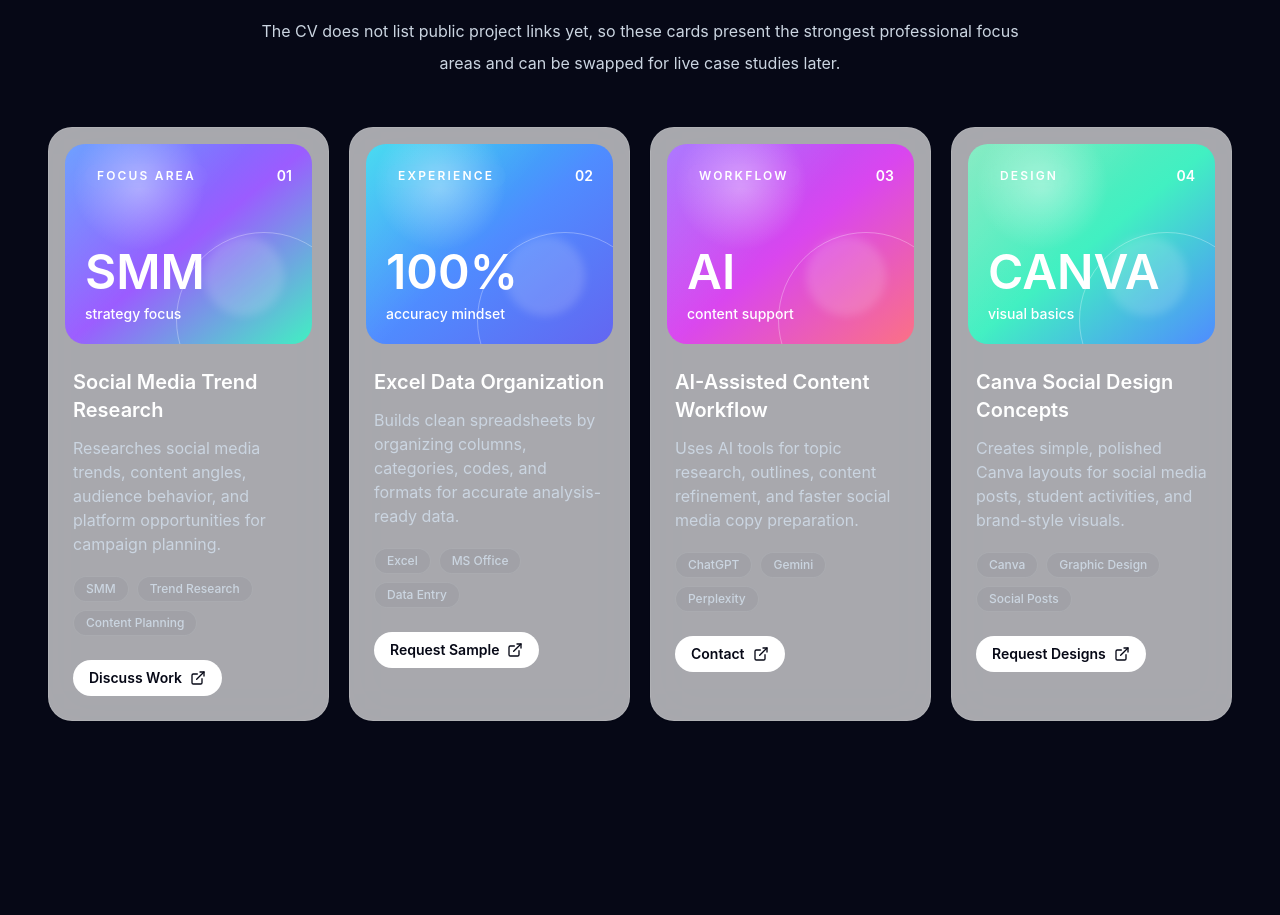
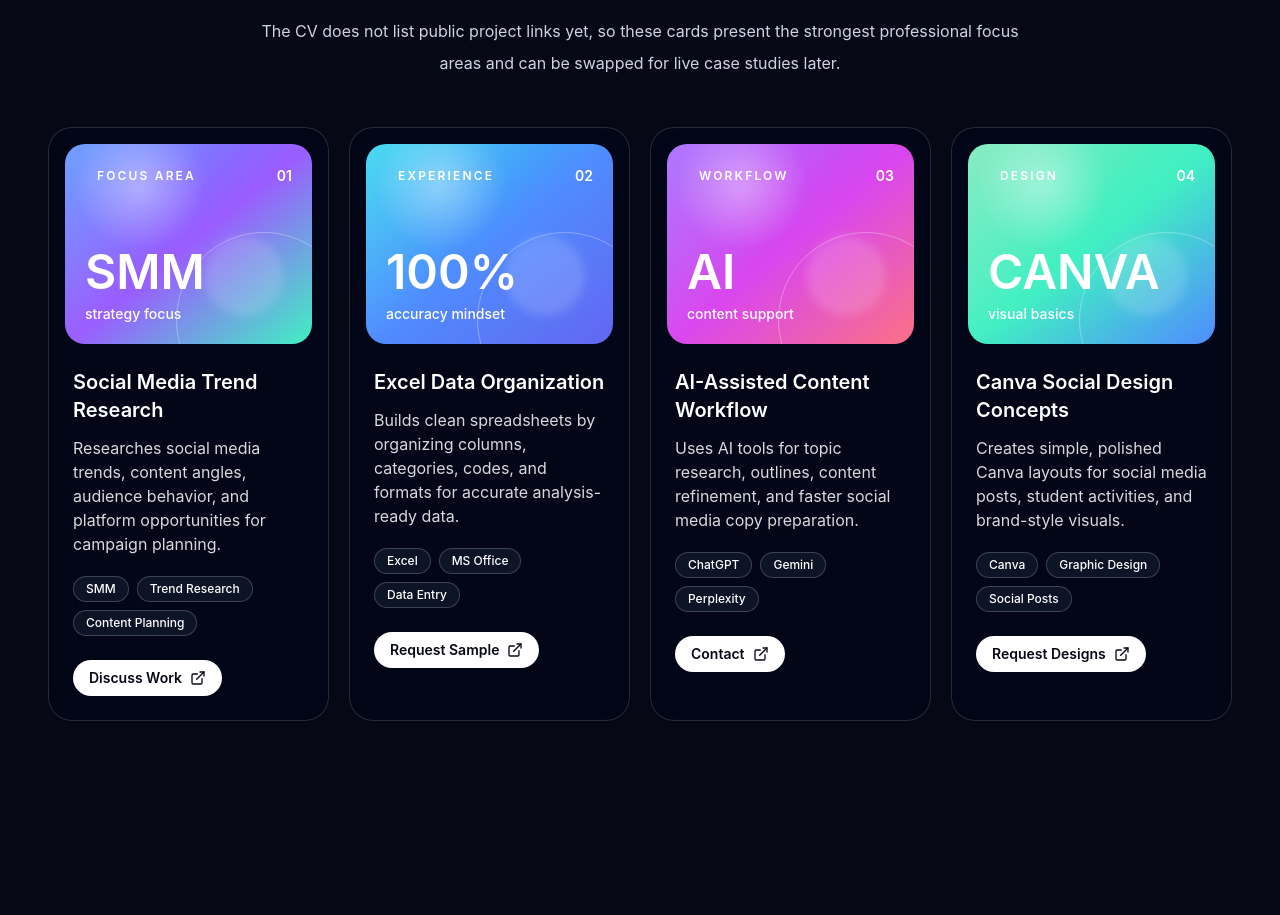
Before and after one commit to MdRafatullah/personal-portfolio, a React (Vite) app: page / in a window 1280 px wide. Shown: the part 2567-3482 px from the top of the page. Built offline with nearby package versions, Linux system fonts and the light colour scheme.

Commit message:
Add files via upload

```diff
--- a/src/components/ProjectCard.jsx
+++ b/src/components/ProjectCard.jsx
@@ -27,7 +27,7 @@
 
   return (
     <motion.article
-      className="group relative h-full rounded-3xl border border-slate-900/10 bg-white/65 p-3 shadow-sm backdrop-blur-xl transition hover:border-electric/40 dark:border-white/10 dark:bg-white/8 sm:p-4"
+      className="group relative h-full rounded-3xl border border-slate-900/10 bg-white/65 p-3 shadow-sm backdrop-blur-xl transition hover:border-electric/40 dark:border-white/15 dark:bg-slate-950/75 sm:p-4"
       style={{ rotateX, rotateY, transformStyle: "preserve-3d" }}
       initial={{ opacity: 0, y: 26 }}
       whileInView={{ opacity: 1, y: 0 }}
@@ -60,7 +60,7 @@
 
       <div className="relative p-2 pt-5 sm:pt-6" style={{ transform: "translateZ(18px)" }}>
         <h3 className="text-lg font-semibold text-graphite dark:text-white sm:text-xl">{project.title}</h3>
-        <p className="mt-3 min-h-0 text-sm leading-7 text-slate-600 dark:text-slate-300 sm:min-h-24 sm:text-base">
+        <p className="mt-3 min-h-0 text-sm leading-7 text-slate-600 dark:text-white/85 sm:min-h-24 sm:text-base">
           {project.description}
         </p>
 
@@ -68,7 +68,7 @@
           {project.technologies.map((tech) => (
             <span
               key={tech}
-              className="rounded-full border border-slate-900/10 bg-slate-900/[0.04] px-3 py-1 text-xs font-medium text-slate-600 dark:border-white/10 dark:bg-white/8 dark:text-slate-300"
+              className="rounded-full border border-slate-900/10 bg-slate-900/[0.04] px-3 py-1 text-xs font-medium text-slate-600 dark:border-white/20 dark:bg-slate-900/90 dark:text-white"
             >
               {tech}
             </span>
```
